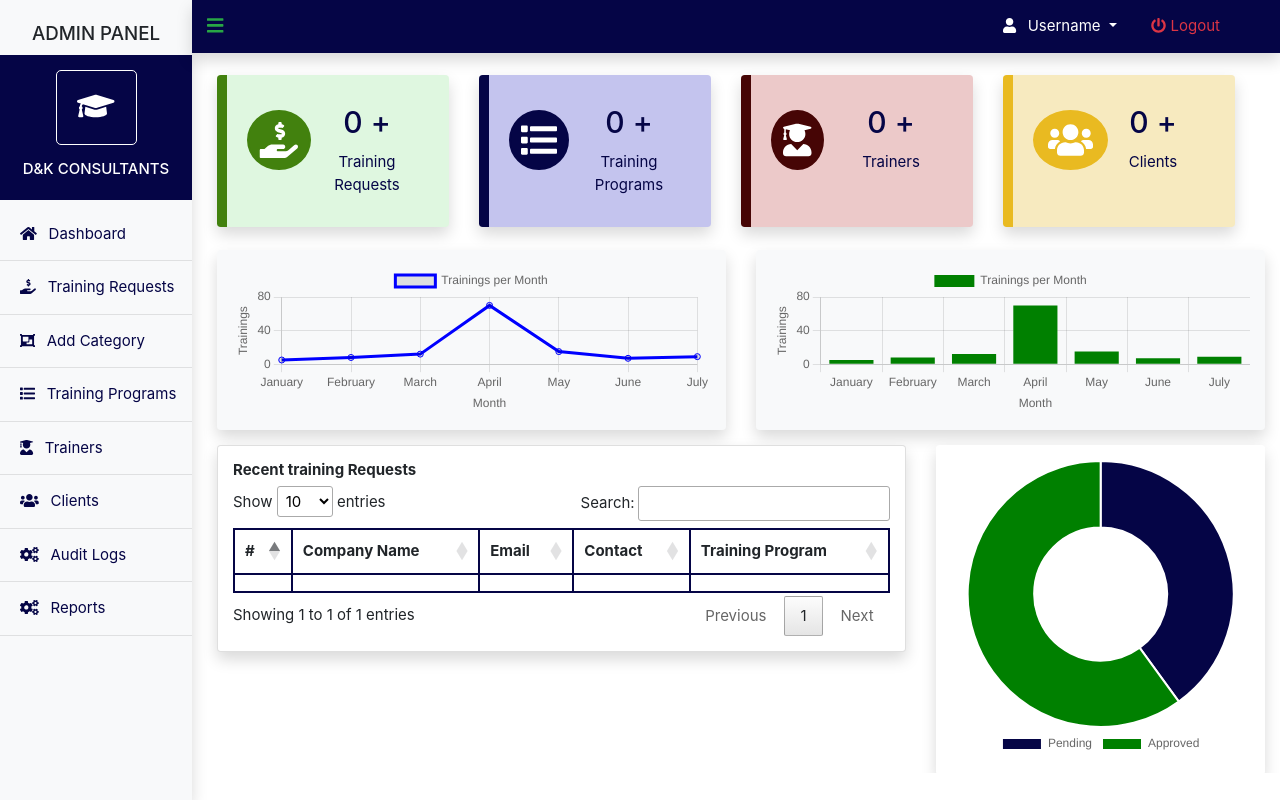
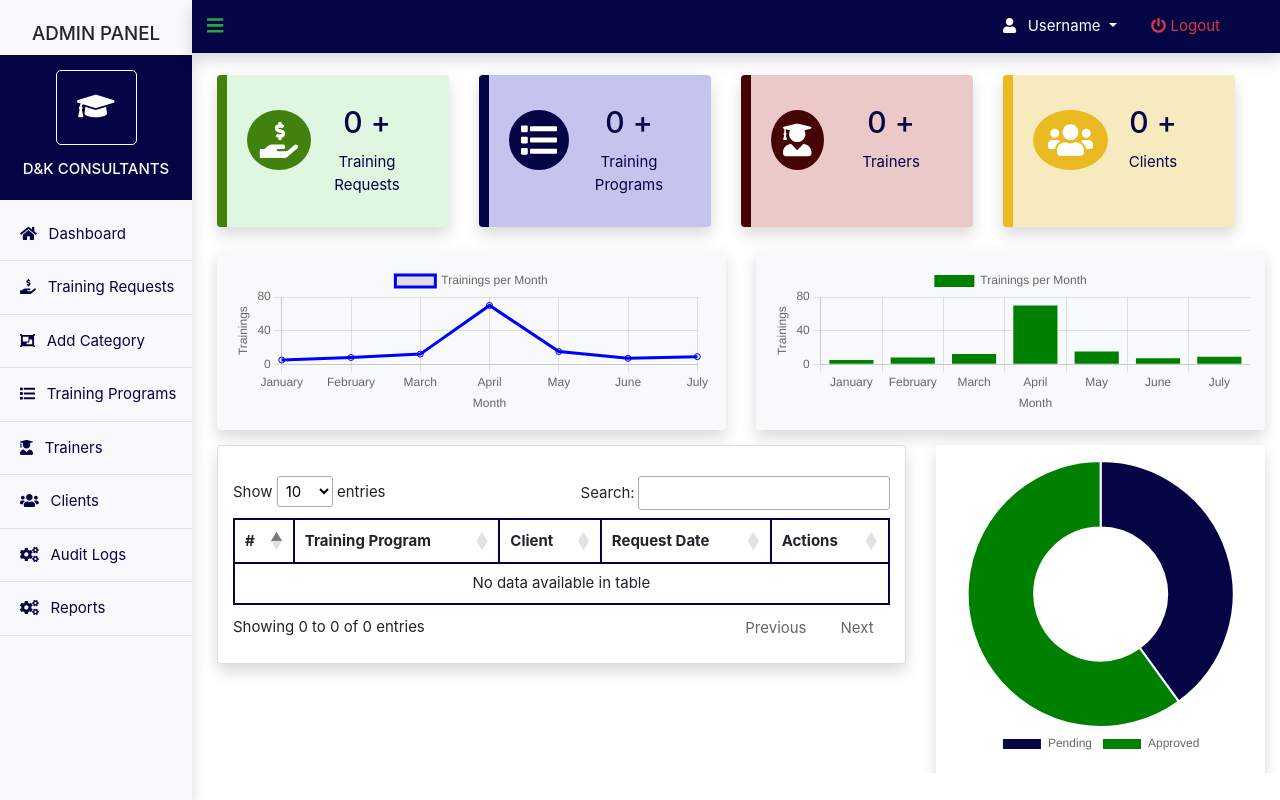
Before and after one commit to BAKHTECHNOLOGIES/pharmaceutical, a Django app: page /adminpanel/dashboard in a window 1280 px wide. Run offline with Django 4.2, Linux system fonts and the light colour scheme; data that the repository does not hold is empty; some libraries are stand-ins or nearby versions.

Commit message:
worked on the training requests

```diff
--- a/panel/templates/panel/dashboard.html
+++ b/panel/templates/panel/dashboard.html
@@ -96,27 +96,30 @@
     <div class="row mt-3">
         <div class=" col-md-8  ">
             <div class=" card clients_table bg-white shadow p-3" >
-                <table class="table " id="table" style="font-size: 10px;">
-                    <h6><b>Recent training Requests</b></h6>
+                <div class="table-section mt-3">
+                    <table class="table" id="table">
                         <thead>
                             <tr>
                                 <th>#</th>
-                            <th>Company Name</th>
-                            <th>Email</th>
-                            <th>Contact</th>
                                 <th>Training Program</th>
+                                <th>Client</th>
+                                <th>Request Date</th>
+                                <th>Actions</th>
                             </tr>
                         </thead>
                         <tbody>
+                            {% for request in training_requests %}
                             <tr>
-                            <td scope="row"></td>
-                            <td></td>
-                            <td></td>
-                            <td></td>
+                                <td>{{request.request_id}}</td>
+                                <td>{{request.training_program.program_name}}</td>
+                                <td>{{request.user_id.company_name}}</td>
+                                <td>{{request.date_of_training}}</td>
                                 <td></td>
                             </tr>
+                            {% endfor %}
                         </tbody>
                     </table>
+                </div>
             </div>
         </div>
 
--- a/panel/views.py
+++ b/panel/views.py
@@ -9,11 +9,13 @@ import bcrypt
 
 # Create your views here.
 def dashboard(request):
+    training_requests = Request.objects.all()
     context={
         "programs_count": TrainingProgram.objects.count(),
         "clients_count": Company.objects.count(),
         "trainers_count": Trainer.objects.count(),
         "training_request_count": Request.objects.count(),
+        'training_requests': training_requests
     }
     return render(request, 'panel/dashboard.html', context)
 
```
Lines whose indentation alone changed are shown as unchanged.
